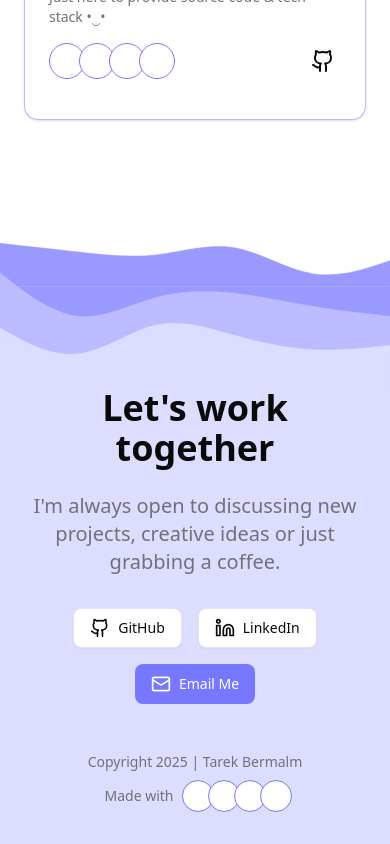
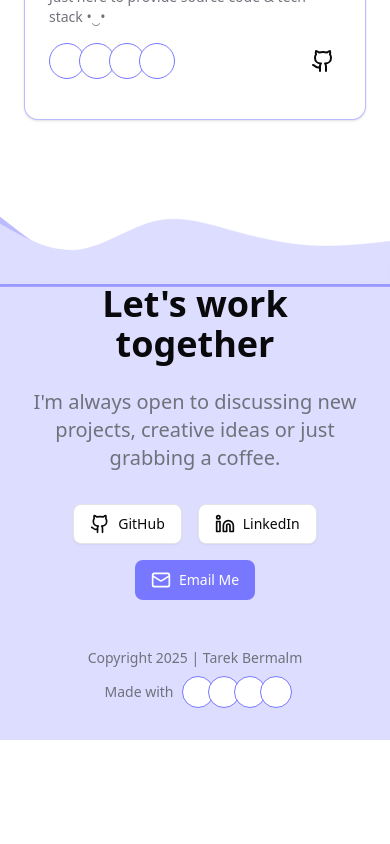
Before and after one commit to tarekfb/portfolio, a Next.js app: page / in a window 390 px wide. Shown: the part 3216-4060 px from the top of the page. After the commit the page ends 3956 px from the top, so only its background shows below. Built offline with nearby package versions, Linux system fonts and the light colour scheme; some icons are missing.

Commit message:
fix divider clipping

```diff
--- a/components/RandomizedDivider.tsx
+++ b/components/RandomizedDivider.tsx
@@ -8,8 +8,8 @@ export default function RandomizedDivider() {
 
     return (
         <>
-            <div className="-mb-28 md:-mb-72">
-                <svg viewBox="0 0 1440 320" className="w-full">
+            <div className="-mb-42 md:-mb-54 lg:-mb-66 xl:-mb-86 2xl:-mb-92">
+            <svg viewBox="0 0 1440 320" className="w-full">
                     <motion.path
                         className="fill-accent-light stroke-accent-light stroke-2"
                         initial={false}
@@ -19,7 +19,7 @@ export default function RandomizedDivider() {
                 </svg>
                 <div className="h-18 md:h-34 bg-accent-light"></div>
              </div>
-            <div className="-mb-32 md:-mb-66">
+            <div className="-mb-42 md:-mb-54 lg:-mb-66 xl:-mb-86 2xl:-mb-92">
                 <svg viewBox="0 0 1440 320" className="w-full">
                     <motion.path
                         className="fill-accent-lighter stroke-accent-lighter stroke-2 "
@@ -28,7 +28,7 @@ export default function RandomizedDivider() {
                         transition={{ duration: 1, ease: "easeInOut" }}
                     />
                 </svg>
-                <div className="h-24 bg-accent-lighter"></div>
+                <div className="h-22 md:h-34  bg-accent-lighter"></div>
             </div>
             <svg viewBox="0 0 1440 320" className="w-full">
                 <motion.path
```
